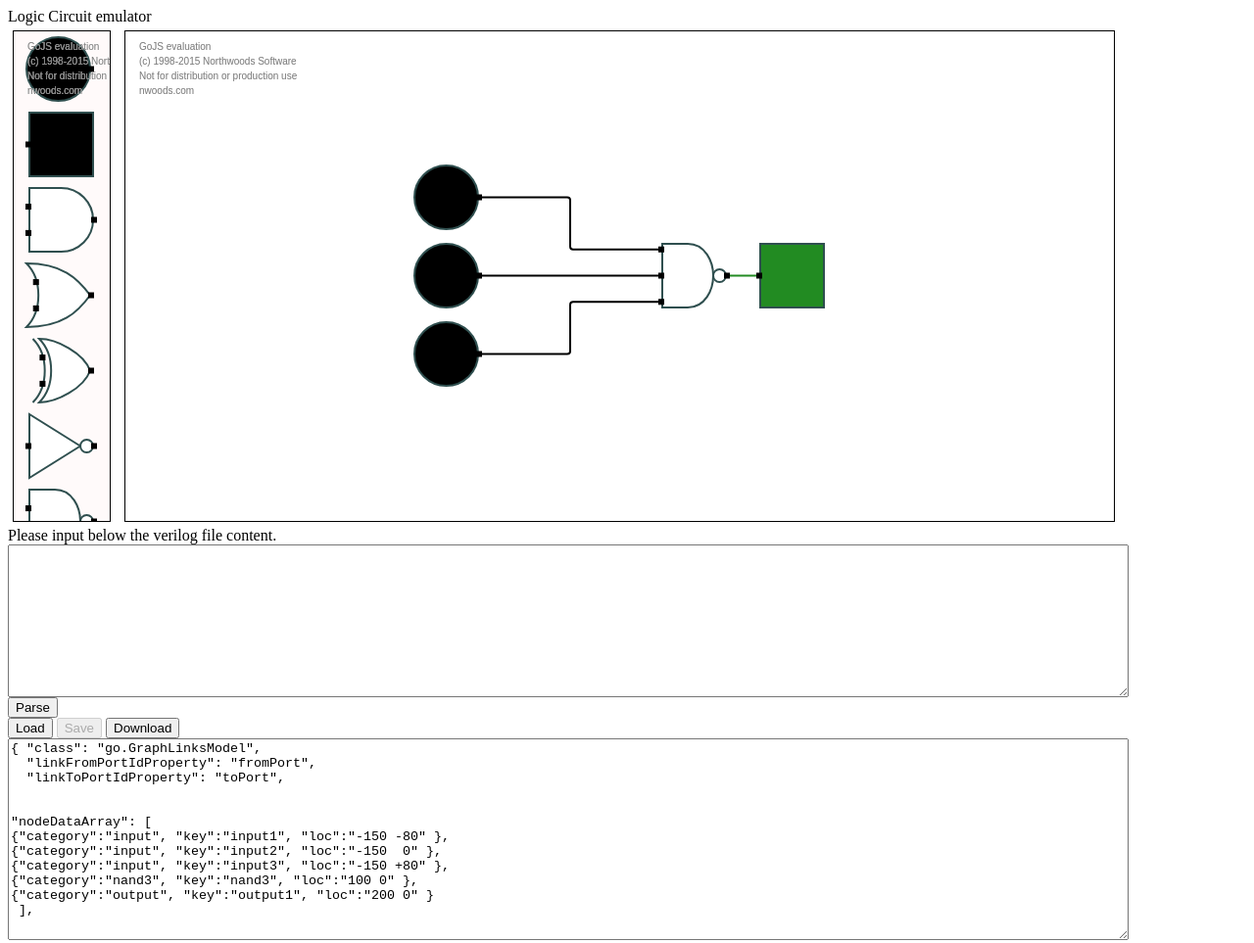
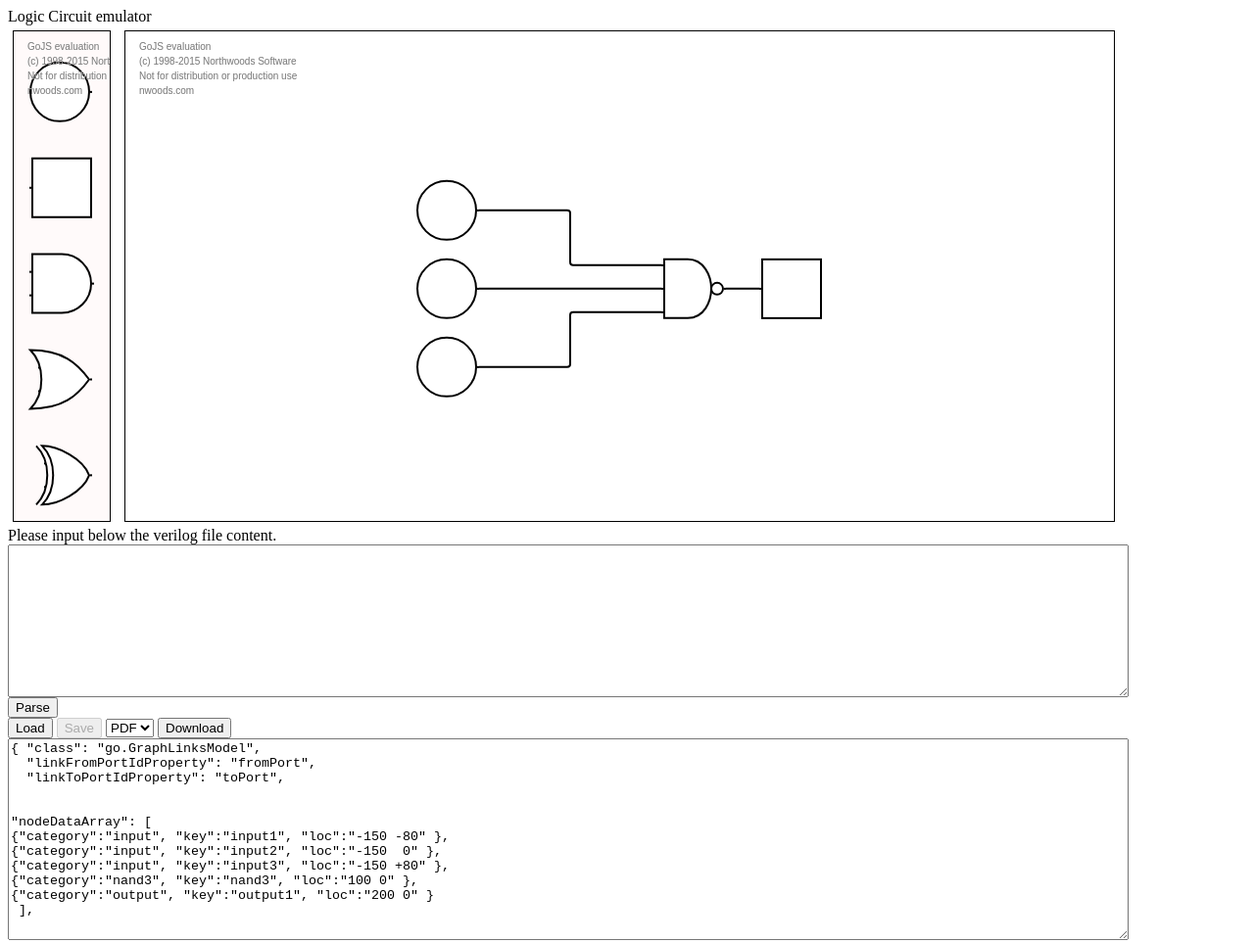
Before and after one commit to Arnukk/Verilog, a plain HTML site: page index.html in a window 1280 px wide. Shown: the whole page at 98% size. Drawn offline with Linux system fonts and the light colour scheme.

Commit message:
Parsing and Positioning: Enhanced download button, element drawing
Parsing and Positioning: Enhanced download button, element drawing

```diff
--- a/index.html
+++ b/index.html
@@ -45,24 +45,12 @@
             corner: 3,
             relinkableFrom: true, relinkableTo: true,
             selectionAdorned: false, // Links are not adorned when selected so that their color remains visible.
-            shadowOffset: new go.Point(0, 0), shadowBlur: 5, shadowColor: "blue",
+            shadowOffset: new go.Point(0, 0), shadowBlur: 0, shadowColor: "blue",
           },
           new go.Binding("isShadowed", "isSelected").ofObject(),
           $(go.Shape,
             { name: "SHAPE", isPanelMain: true, strokeWidth: 2, stroke: red }));
 
-
-		// get tooltip text from the object's data
-		function tooltipTextConverter(element) {
-		  var str = element.name;
-		  return str;
-		}
-
-      // node template helpers
-      var sharedToolTip =
-        $(go.Adornment, "Auto",
-          $(go.Shape, "RoundedRectangle", { fill: "lightyellow" })
-		);
 
       // define some common property settings
       function nodeStyle() {
@@ -72,8 +60,7 @@
                   selectionAdorned: false,
                   shadowOffset: new go.Point(0, 0),
                   shadowBlur: 0,
-                  shadowColor: "white",
-                  toolTip: sharedToolTip
+                  shadowColor: "white"
                 }];
 
       }
@@ -82,15 +69,31 @@
         return {
           name: "NODESHAPE",
           fill: "white",
-          stroke: "darkslategray",
-          desiredSize: new go.Size(65, 65),
-          strokeWidth: 2
+          stroke: "black",
+          desiredSize: new go.Size(60, 60),
+          strokeWidth: 2,
+          row:1,
+          column:0
         };
       }
 
+      function Textblockstyle(){
+        return {
+          row:0,
+          column:0,
+          font: "bold 11pt Helvetica, bold Arial, sans-serif",
+          alignment: go.Spot.Center,
+          width: 60,
+          margin:5,
+          editable: false,
+          wrap: go.TextBlock.WrapFit
+        };
+      }
       function portStyle(input) {
         return {
-          desiredSize: new go.Size(5, 5),
+          row:1,
+          column:1,
+          desiredSize: new go.Size(1, 1),
           fill: "black",
           fromSpot: go.Spot.Right,
           fromLinkable: !input,
@@ -103,104 +106,114 @@
 
       // define templates for each type of node
       var inputTemplate =
-
         $(go.Node, "Spot", nodeStyle(),
-      $(go.Shape, "Circle", shapeStyle(),
-        { fill: "black" }),  // override the default fill (from shapeStyle()) to be red
+          $(go.Panel, go.Panel.Table,
+            $(go.TextBlock,Textblockstyle(),new go.Binding("text", "name")),
+            $(go.Shape, "Circle", shapeStyle()),
             $(go.Shape, "Rectangle", portStyle(false),  // the only port
-        {portId: "", alignment: new go.Spot(1, 0.5) }),
-      $(go.TextBlock,
-        {font: "bold 8pt Helvetica, bold Arial, sans-serif",
-        alignment: go.Spot.Center,
-        width: 50,
-        margin: 10,
-        wrap: go.TextBlock.WrapFit},
-        new go.Binding("text", "name"))
-      );
+              {portId: "", alignment: new go.Spot(1, 0.5) })
+        ));
 
       var outputTemplate =
         $(go.Node, "Spot", nodeStyle(),
-          $(go.Shape, "Rectangle", shapeStyle(),
-            { fill: "black" }),  // override the default fill (from shapeStyle()) to be green
+          $(go.Panel, go.Panel.Table,
+            $(go.TextBlock,Textblockstyle(), {row:0, column:1}, new go.Binding("text", "name")),
+            $(go.Shape, "Rectangle", shapeStyle(),{row:1, column:1}),
             $(go.Shape, "Rectangle", portStyle(true),  // the only port
-            { portId: "", alignment: new go.Spot(0, 0.5) })
-        );
+            { row:1, column:0, portId: "", alignment: new go.Spot(0, 0.5) })
+        ));
 
       var andTemplate =
         $(go.Node, "Spot", nodeStyle(),
-          $(go.Shape, "AndGate", shapeStyle()),
+          $(go.Panel, go.Panel.Table,
+            $(go.TextBlock,Textblockstyle(), {column:1}, new go.Binding("text", "name")),
+            $(go.Shape, "AndGate", shapeStyle(), {column: 1}),
             $(go.Shape, "Rectangle", portStyle(true),
-            { portId: "in1", alignment: new go.Spot(0, 0.3) }),
+              { row:1, column:0, portId: "in1", alignment: new go.Spot(0, 0.3) }),
             $(go.Shape, "Rectangle", portStyle(true),
-            { portId: "in2", alignment: new go.Spot(0, 0.7) }),
+              { row:1, column:0, portId: "in2", alignment: new go.Spot(0, 0.7) }),
             $(go.Shape, "Rectangle", portStyle(false),
-            { portId: "out", alignment: new go.Spot(1, 0.5) })
-        );
+              { row:1, column:2, portId: "out", alignment: new go.Spot(1, 0.5) })
+        ));
 
       var orTemplate =
         $(go.Node, "Spot", nodeStyle(),
-          $(go.Shape, "OrGate", shapeStyle()),
+          $(go.Panel, go.Panel.Table,
+            $(go.TextBlock,Textblockstyle(), {column:1}, new go.Binding("text", "name")),
+            $(go.Shape, "OrGate", shapeStyle(), {column: 1}),
             $(go.Shape, "Rectangle", portStyle(true),
-            { portId: "in1", alignment: new go.Spot(0.16, 0.3) }),
+              { row:1, column:1, portId: "in1", alignment: new go.Spot(0.15, 0.3) }),
             $(go.Shape, "Rectangle", portStyle(true),
-            { portId: "in2", alignment: new go.Spot(0.16, 0.7) }),
+              { row:1, column:1, portId: "in2", alignment: new go.Spot(0.15, 0.7) }),
             $(go.Shape, "Rectangle", portStyle(false),
-            { portId: "out", alignment: new go.Spot(1, 0.5) })
-        );
+              { row:1, column:2, portId: "out", alignment: new go.Spot(1, 0.5) })
+        ));
 
       var xorTemplate =
         $(go.Node, "Spot", nodeStyle(),
-          $(go.Shape, "XorGate", shapeStyle()),
+          $(go.Panel, go.Panel.Table,
+            $(go.TextBlock,Textblockstyle(), {column:1}, new go.Binding("text", "name")),
+            $(go.Shape, "XorGate", shapeStyle(), {column: 1}),
             $(go.Shape, "Rectangle", portStyle(true),
-            { portId: "in1", alignment: new go.Spot(0.26, 0.3) }),
+              { row:1, column:1, portId: "in1", alignment: new go.Spot(0.25, 0.3) }),
             $(go.Shape, "Rectangle", portStyle(true),
-            { portId: "in2", alignment: new go.Spot(0.26, 0.7) }),
+              { row:1, column:1, portId: "in2", alignment: new go.Spot(0.25, 0.7) }),
             $(go.Shape, "Rectangle", portStyle(false),
-            { portId: "out", alignment: new go.Spot(1, 0.5) })
-        );
+              { row:1, column:2, portId: "out", alignment: new go.Spot(1, 0.5) })
+        ));
 
       var norTemplate =
         $(go.Node, "Spot", nodeStyle(),
-          $(go.Shape, "NorGate", shapeStyle()),
+          $(go.Panel, go.Panel.Table,
+            $(go.TextBlock,Textblockstyle(), {column:1}, new go.Binding("text", "name")),
+            $(go.Shape, "NorGate", shapeStyle(), {column: 1}),
             $(go.Shape, "Rectangle", portStyle(true),
-            { portId: "in1", alignment: new go.Spot(0.16, 0.3) }),
+              { row:1, column:1, portId: "in1", alignment: new go.Spot(0.15, 0.3) }),
             $(go.Shape, "Rectangle", portStyle(true),
-            { portId: "in2", alignment: new go.Spot(0.16, 0.7) }),
+              { row:1, column:1, portId: "in2", alignment: new go.Spot(0.15, 0.7) }),
             $(go.Shape, "Rectangle", portStyle(false),
-            { portId: "out", alignment: new go.Spot(1, 0.5) })
-        );
+              { row:1, column:2, portId: "out", alignment: new go.Spot(1, 0.5) })
+        ));
 
       var xnorTemplate =
         $(go.Node, "Spot", nodeStyle(),
-          $(go.Shape, "XnorGate", shapeStyle()),
-          $(go.Shape, "Rectangle", portStyle(true),  { portId: "in1", alignment: new go.Spot(0.26, 0.3) }),
-          $(go.Shape, "Rectangle", portStyle(true),  { portId: "in2", alignment: new go.Spot(0.26, 0.7) }),
-          $(go.Shape, "Rectangle", portStyle(false), { portId: "out", alignment: new go.Spot(1, 0.5) })
-        );
+          $(go.Panel, go.Panel.Table,
+            $(go.TextBlock,Textblockstyle(), {column:1}, new go.Binding("text", "name")),
+            $(go.Shape, "XnorGate", shapeStyle(), {column: 1}),
+            $(go.Shape, "Rectangle", portStyle(true),  { row:1, column:1, portId: "in1", alignment: new go.Spot(0.25, 0.3) }),
+            $(go.Shape, "Rectangle", portStyle(true),  { row:1, column:1, portId: "in2", alignment: new go.Spot(0.25, 0.7) }),
+            $(go.Shape, "Rectangle", portStyle(false), { row:1, column:2, portId: "out", alignment: new go.Spot(1, 0.5) })
+        ));
 
       var nandTemplate =
         $(go.Node, "Spot", nodeStyle(),
-          $(go.Shape, "NandGate", shapeStyle()),
-          $(go.Shape, "Rectangle", portStyle(true),  { portId: "in1", alignment: new go.Spot(0, 0.3) }),
-          $(go.Shape, "Rectangle", portStyle(true),  { portId: "in2", alignment: new go.Spot(0, 0.7) }),
-          $(go.Shape, "Rectangle", portStyle(false), { portId: "out", alignment: new go.Spot(1, 0.5) })
-        );
+          $(go.Panel, go.Panel.Table,
+            $(go.TextBlock,Textblockstyle(), {column:1}, new go.Binding("text", "name")),
+            $(go.Shape, "NandGate", shapeStyle(), {column: 1}),
+            $(go.Shape, "Rectangle", portStyle(true),  { row:1, column:0, portId: "in1", alignment: new go.Spot(0, 0.3) }),
+            $(go.Shape, "Rectangle", portStyle(true),  { row:1, column:0, portId: "in2", alignment: new go.Spot(0, 0.7) }),
+            $(go.Shape, "Rectangle", portStyle(false), { row:1, column:2, portId: "out", alignment: new go.Spot(1, 0.5) })
+        ));
 
       var nand3Template =
         $(go.Node, "Spot", nodeStyle(),
-          $(go.Shape, "NandGate", shapeStyle()),
-          $(go.Shape, "Rectangle", portStyle(true),  { portId: "in1", alignment: new go.Spot(0, 0.1) }),
-          $(go.Shape, "Rectangle", portStyle(true),  { portId: "in2", alignment: new go.Spot(0, 0.5) }),
-          $(go.Shape, "Rectangle", portStyle(true),  { portId: "in3", alignment: new go.Spot(0, 0.9) }),
-          $(go.Shape, "Rectangle", portStyle(false), { portId: "out", alignment: new go.Spot(1, 0.5) })
-        );
+          $(go.Panel, go.Panel.Table,
+            $(go.TextBlock,Textblockstyle(), {column:1}, new go.Binding("text", "name")),
+            $(go.Shape, "NandGate", shapeStyle(), {column: 1}),
+            $(go.Shape, "Rectangle", portStyle(true),  { row:1, column:0, portId: "in1", alignment: new go.Spot(0, 0.1) }),
+            $(go.Shape, "Rectangle", portStyle(true),  { row:1, column:0, portId: "in2", alignment: new go.Spot(0, 0.5) }),
+            $(go.Shape, "Rectangle", portStyle(true),  { row:1, column:0, portId: "in3", alignment: new go.Spot(0, 0.9) }),
+            $(go.Shape, "Rectangle", portStyle(false), { row:1, column:2, portId: "out", alignment: new go.Spot(1, 0.5) })
+        ));
 
       var notTemplate =
         $(go.Node, "Spot", nodeStyle(),
-          $(go.Shape, "Inverter", shapeStyle()),
-          $(go.Shape, "Rectangle", portStyle(true),  { portId: "in", alignment: new go.Spot(0, 0.5) }),
-          $(go.Shape, "Rectangle", portStyle(false), { portId: "out", alignment: new go.Spot(1, 0.5) })
-        );
+          $(go.Panel, go.Panel.Table,
+            $(go.TextBlock,Textblockstyle(), {column:1}, new go.Binding("text", "name")),
+            $(go.Shape, "Inverter", shapeStyle(), {column: 1}),
+            $(go.Shape, "Rectangle", portStyle(true),  { row:1, column:0, portId: "in", alignment: new go.Spot(0, 0.5) }),
+            $(go.Shape, "Rectangle", portStyle(false), { row:1, column:2, portId: "out", alignment: new go.Spot(1, 0.5) })
+        ));
 
       // add the templates created above to myDiagram and palette
       myDiagram.nodeTemplateMap.add("input", inputTemplate);
@@ -277,7 +290,7 @@
 
     // helper function for propagating results
     function setOutputLinks(node, color) {
-      node.findLinksOutOf().each(function(link) { link.findObject("SHAPE").stroke = color; });
+      node.findLinksOutOf().each(function(link) { link.findObject("SHAPE").stroke = "black"; });
     }
 
     // update nodes by the specific function for its type
@@ -332,7 +345,7 @@
     function doOutput(node) {
       // assume there is just one input link
       // we just need to update the node's Shape.fill
-      node.linksConnected.each(function(link) { node.findObject("NODESHAPE").fill = link.findObject("SHAPE").stroke; });
+      node.linksConnected.each(function(link) { node.findObject("NODESHAPE").fill = "white" });//link.findObject("SHAPE").stroke; });
     }
 
     // save a model to and load a model from Json text, displayed below the Diagram
@@ -363,12 +376,17 @@
 			<textarea id="verilogInputfile" style="width:90%;height:150px; display:block;"></textarea>
 			<button id="ParseVerilog">Parse</button>
 		</div>
+
 </div>
 
 
   <div id="buttons">
     <button id="loadModel" onclick="load()">Load</button>
     <button disabled="disabled" id="saveModel" onclick="save()">Save</button>
+    <select id="exportFormat">
+      <option selected="selected" value="pdf">PDF</option>
+      <option value="jpg">JPG</option>
+    </select>
     <button id="exportModel" >Download</button>
   </div>
 
--- a/main.js
+++ b/main.js
@@ -23,6 +23,9 @@ var VerilogParser = function (input) {
 	  this.Location = Location;
   };
   this.ElementsCollection = new Array();
+  //Coordinates for the diagram
+  this.Leftmost = -590;
+  this.Middle = 50;
 };
 
 //This loop goes through the input content and identifies beginning, end and body of the input
@@ -42,6 +45,7 @@ VerilogParser.prototype.linewalker = function(element, index, array) {
 
 //This loop goes through the input body and identifies elements
 VerilogParser.prototype.elementfinder = function(element, index, array) {
+	try {
 		if (element.match(/input/g)){
 			element = element.replace(/input/g,"").replace(/(\r\n|\n|\r)/gm,"").trim().split(",");
 			this.InputElement.push.apply(this.InputElement, element);
@@ -57,9 +61,12 @@ VerilogParser.prototype.elementfinder = function(element, index, array) {
 			var outputwires = relations.slice(-1)[0].trim();
 			var inputwires = relations.slice(0, -1).map( function(item) { return item.trim()} );
 			array = array[0].trim().split(" ").filter(function(el) {return el.length != 0;});
-		var components = array[0].trim().split(/(\d)/g).filter(function(el) {return el.length != 0;}), component = components[0], portsQTY = components[1];
+			var components = array[0].trim().split(/(\d)/g).filter(function(el) {return el.length != 0;}), component = components[0], portsQTY = (components[1] ? components[1]: "") ;
 			var name = array[1].trim();
 			this.ElementsCollection.push(new this.LogicElement(component, name, (portsQTY == 2 ? component : component + portsQTY), portsQTY, inputwires, outputwires));
+		}
+	}catch(err) {
+		this.RaiseError("Parsing",1, "Unable to identify one or more logic elements. Please double-check the Verilog input file. ");
 	}
 };
 //------------------------
@@ -80,7 +87,71 @@ VerilogParser.prototype.RaiseStatusMessage = function(status, message) {
 //---------------------------
 
 
+//Helper function for creating GOjs Diagram main logic elements
+VerilogParser.prototype.GojsDiagramModelHelper = function(element, index, array) {
+	var LogicElement = new Object();
+	for (var property in element) {
+		switch(property) {
+			case "Gojsname":
+				LogicElement.category = element[property];
+				LogicElement.key = element[property];
+				break;
+			case "Name":
+				LogicElement.name = element[property];
+				break;
+			case "Location":
+				var randnumber = Math.floor(Math.random() * 200) + 1;
+				LogicElement.loc =  randnumber + " " + randnumber;
+				break;
+		}
+	}
+	return LogicElement;
+};
+//---------------------------
 
+
+//Helper function for creating GOjs Diagram input/output elements
+VerilogParser.prototype.GojsDiagramIOElementHelper = function(element, index, array) {
+
+	if (JSON.stringify(array) == JSON.stringify(this.InputElement))
+	{
+		var InputElement = new Object();
+		InputElement.category = "input";
+		InputElement.key = "input";
+		InputElement.name = element;
+		var LocY = (index == 0? this.Middle: this.Middle + (index+1)*60);
+		InputElement.loc = this.Leftmost + " " + LocY;
+		return InputElement;
+	}else{
+		var OutputElement = new Object();
+		OutputElement.category = "output";
+		OutputElement.key = "output";
+		OutputElement.name = element;
+		return OutputElement;
+	}
+
+};
+//--------------------------------
+
+// Translates the object with verilog elements to Gojs model
+VerilogParser.prototype.createGojsDiagramModel = function() {
+	var GojsDiagramModel = new Object();
+	GojsDiagramModel.class = "go.GraphLinksModel";
+	GojsDiagramModel.linkFromPortIdProperty = "fromPort";
+	GojsDiagramModel.linkToPortIdProperty = "toPort";
+	GojsDiagramModel.nodeDataArray = new Array();
+	GojsDiagramModel.nodeDataArray.push.apply(GojsDiagramModel.nodeDataArray, this.ElementsCollection.map(this.GojsDiagramModelHelper.bind(this)));
+	//Add the standard input output elements
+	GojsDiagramModel.nodeDataArray.push.apply(GojsDiagramModel.nodeDataArray, this.InputElement.map(this.GojsDiagramIOElementHelper.bind(this)));
+	GojsDiagramModel.nodeDataArray.push.apply(GojsDiagramModel.nodeDataArray, this.OutputElement.map(this.GojsDiagramIOElementHelper.bind(this)));
+
+	return JSON.stringify(GojsDiagramModel, null, 4);
+
+};
+//---------------------------------
+
+
+// The main parser function
 VerilogParser.prototype.parse = function() {
 	//iterate through input content
 	this.input.forEach(this.linewalker.bind(this));
@@ -89,7 +160,11 @@ VerilogParser.prototype.parse = function() {
 		try {
 			//iterate through the input body
 			this.ContentBody.forEach(this.elementfinder.bind(this));
-			alert(JSON.stringify(this.ElementsCollection[0]));
+			//creates Gojs object which we will translate to JSON later on
+			JsonGojs = this.createGojsDiagramModel();
+			//alert(JsonGojs);
+			//Write to textarea
+			document.getElementById('mySavedModel').value = JsonGojs;
 		}catch(err) {
 		    this.RaiseStatusMessage("b");
 		}
@@ -99,6 +174,7 @@ VerilogParser.prototype.parse = function() {
 	}
 
 };
+//---------------------------
 
 //Cleans the array from "falsy" values
 function cleanArray(actual){
@@ -109,14 +185,11 @@ function cleanArray(actual){
     }
   }
   return newArray;
-}
+};
 
 
-function downloadDiagram(){
-	var canvas = document.getElementById("myDiagram").getElementsByTagName("Canvas")[0];
-	var context = canvas.getContext('2d');
-	var w = canvas.width;
-    var h = canvas.height;
+// Download helper function
+function downloadHelper(context, canvas, w, h){
 	//get the current ImageData for the canvas.
 	data = context.getImageData(0, 0, w, h);
 	//store the current globalCompositeOperation
@@ -129,30 +202,55 @@ function downloadDiagram(){
 	context.fillRect(0,0,w,h);
 	// only jpeg is supported by jsPDF
 	var imgData = canvas.toDataURL("image/jpeg", 1.0);
+	return imgData;
+};
+//-------------------------
+
+
+// Exporting Diagram to a file, first clipping the watermark
+function downloadDiagram(Format){
+	var canvas = document.getElementById("myDiagram").getElementsByTagName("Canvas")[0];
+	var context = canvas.getContext('2d');
+	var w = canvas.width;
+    var h = canvas.height;
+	imgData = downloadHelper(context, canvas, w, h);
 	img = new Image();
 	img.src = imgData;
+	img.width  = w *4;
+	img.height = h*4;
 	document.body.appendChild(img);
 	canvas.width = w;
 	canvas.height = h;
     context.drawImage(img, 0, h*0.2, w, 0.8*h, 0, 0, w, 0.8*h);
-	data = context.getImageData(0, 0, w, h);
-	//store the current globalCompositeOperation
-	var compositeOperation = context.globalCompositeOperation;
-	//set to draw behind current content
-	context.globalCompositeOperation = "destination-over";
-	//set background color
-	context.fillStyle = "white";
-	//draw background / rect on entire canvas
-	context.fillRect(0,0,w,h);
-	var newimgData = canvas.toDataURL("image/jpeg", 1.0);
+	document.body.removeChild(img);
+	newimgData = downloadHelper(context, canvas, w, h);
 	img = new Image();
 	img.src = newimgData;
 	document.body.appendChild(img);
+	var exportFormat = document.getElementById("exportFormat").value;
+	switch(exportFormat) {
+		case "jpg":
+			var a = document.createElement('a');
+			a.href = newimgData;
+			a.download = "output.jpg";
+			document.body.appendChild(a);
+			a.click();
+			document.body.removeChild(a);
+			break;
+		case "pdf":
 			var pdf = new jsPDF('landscape');
 			pdf.addImage(img, 'JPEG', 0, 0);
+			document.body.removeChild(img);
 			pdf.save("download.pdf");
+			break;
+	}
 
-}
+
+};
+//-----------------------
+
+
+
 function ParsetoGojs() {
 	// Trim the line breaks and white spaces and then split by a common delimiter for Verilog files
 	VerilogInput = document.getElementById("verilogInputfile").value.replace(/(\r\n|\n|\r)/gm,"").trim().split(";");
@@ -161,7 +259,9 @@ function ParsetoGojs() {
 	if (typeof VerilogInput != "undefined" && VerilogInput != null && VerilogInput.length > 0){
 		var Gojs = new VerilogParser(VerilogInput);
 		Gojs.parse();
+		//Once the parsing is done draw the model
+		document.getElementById("loadModel").click();
 	}
 
 
-}
+};
```
Lines whose indentation alone changed are shown as unchanged.
